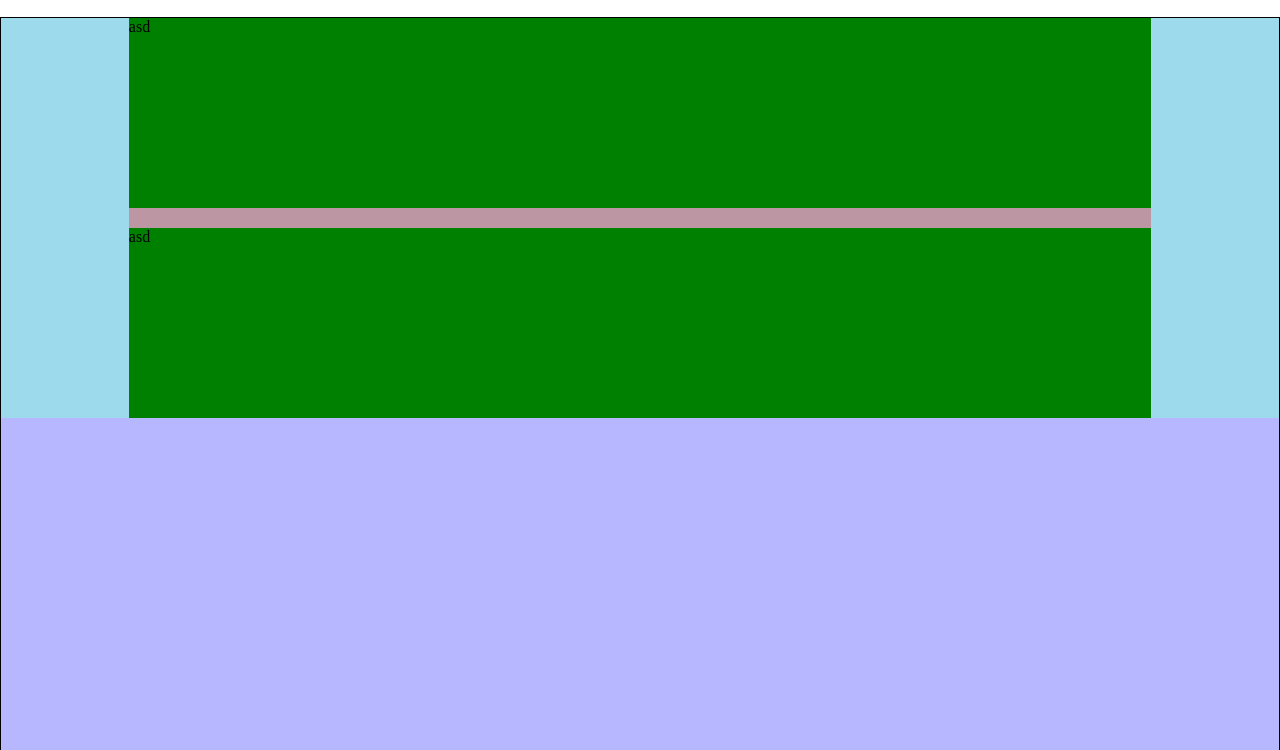
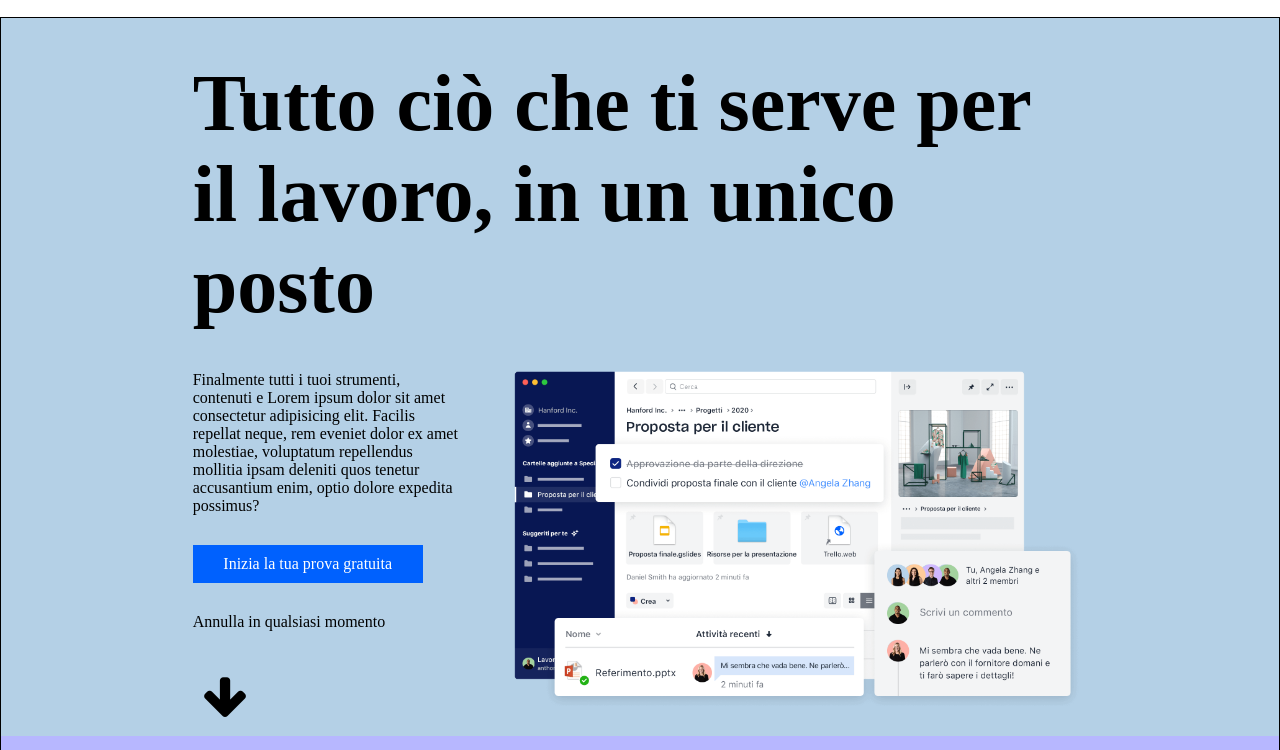
Before and after one commit to RiccardoDelrio/htmlcss-dropbox, a plain HTML site: page index.html in a window 1280 px wide. Shown: the part 50-800 px from the top of the page. Drawn offline with Linux system fonts and the light colour scheme.

Commit message:
added the various sections to the jumbotron

```diff
--- a/assets/css/library.css
+++ b/assets/css/library.css
@@ -1,52 +1,57 @@
 .col1 {
-    width: calc(100/12*1);
+    width: calc(100%/12*1);
 }
 
 .col2 {
-    width: calc(100/12*2);
+    width: calc(100%/12*2);
 }
 
 .col3 {
-    width: calc(100/12*3);
+    width: calc(100%/12*3);
 }
 
 .col4 {
-    width: calc(100/12*4);
+    width: calc(100%/12*4);
 }
 
 .col5 {
-    width: calc(100/12*5);
+    width: calc(100%/12*5);
 }
 
 .col6 {
-    width: calc(100/12*6);
+    width: calc(100%/12*6);
 }
 
 .col7 {
-    width: calc(100/12*7);
+    width: calc(100%/12*7);
 }
 
 .col8 {
-    width: calc(100/12*8);
+    width: calc(100%/12*8);
 }
 
 .col9 {
-    width: calc(100/12*9);
+    width: calc(100%/12*9);
 }
 
 .col10 {
-    width: calc(100/12*10);
+    width: calc(100%/12*10);
 }
 
 .col11 {
-    width: calc(100/12*11);
+    width: calc(100%/12*11);
 }
 
 .col12 {
-    width: calc(100/12*12);
+    width: calc(100%/12*12);
 }
 
-.w-70 {
-    width: 80%;
+.w-60 {
+    width: 60%;
     margin: auto;
 }
+
+.w-80 {
+    width: 70%;
+    margin: auto;
+}
--- a/assets/css/style.css
+++ b/assets/css/style.css
@@ -37,7 +37,7 @@
         background-color: rgba(187, 255, 0, 0.596);
         }
          */
-    .jumbotron-container {
+    /* .jumbotron-container {
         background-color: rgba(127, 255, 212, 0.473);
         height: 400px;
 
@@ -58,7 +58,7 @@
 
 
 
-    }
+    } */
 
 
 }
@@ -86,6 +86,7 @@ a {
     background-color: var(--drop-btn);
     align-content: center;
     padding: 3px 15px;
+    justify-content: center;
 
     a {
         color: white;
@@ -116,7 +117,51 @@ nav {
 
 /* startmain */
 /* startjumbotron */
+.jumbotron-container {
+    background-color: var(--drop-primary);
+}
+
 .jumbotron {
     flex-direction: column;
     align-items: center;
+
+
+    .jumbo {
+        padding: 40px 0 0 0;
+        width: 100%;
+
+        h1 {
+            font-size: 5rem;
+        }
+
+        .jumbo-section {
+            flex-direction: column;
+            gap: 30px;
+
+            img {
+                width: 100%;
+                margin-bottom: -60px;
+            }
+
+            p {
+                padding-right: 30px;
+            }
+
+            a {
+
+                width: 230px;
+                padding: 10px;
+                color: white;
+
+            }
+        }
+    }
+
+    .arrow {
+        font-size: 3rem;
+
+        i {
+            color: black;
+        }
+    }
 }
--- a/index.html
+++ b/index.html
@@ -5,6 +5,8 @@
     <meta charset="UTF-8">
     <meta name="viewport" content="width=device-width, initial-scale=1.0">
     <title>Dropbox</title>
+    <link rel="stylesheet" href="https://cdnjs.cloudflare.com/ajax/libs/font-awesome/4.7.0/css/font-awesome.min.css">
+
     <link rel="stylesheet" href="./assets/css/library.css">
     <link rel="stylesheet" href="./assets/css/style.css">
 </head>
@@ -42,14 +44,40 @@
     <!-- start main-->
     <main>
         <div class="jumbotron-container">
-            <div class="jumbotron w-70 dflex col1 ">
-                <div class="jumbo">asd</div>
-                <div class="jumbo">asd</div>
+            <div class="jumbotron w-80 dflex  ">
+                <div class="jumbo ">
+                    <h1>Tutto ciò che ti serve per il lavoro, in un unico posto</h1>
+                </div>
+                <div class="jumbo dflex">
+                    <section class="jumbo-section dflex col4 ">
+                        <p>
+                            Finalmente tutti i tuoi strumenti, contenuti e Lorem ipsum dolor sit amet consectetur
+                            adipisicing elit. Facilis repellat neque, rem eveniet dolor ex amet molestiae, voluptatum
+                            repellendus mollitia ipsam deleniti quos tenetur accusantium enim, optio dolore expedita
+                            possimus?
+                        </p>
+                        <a class="btn-style" href="">Inizia la tua prova gratuita</a>
+                        <p>Annulla in qualsiasi momento</p>
+                        <a class="arrow" href="">
+                            <i class="fa fa-arrow-down" aria-hidden="true"></i>
+
+                        </a>
+                    </section>
+                    <section class="jumbo-section col8">
+
+
+                        <img src="./assets/img/jumbo.png" alt="">
+
+
+                    </section>
+                </div>
             </div>
         </div>
+        <!-- end jumbotron -->
+
     </main>
     <!-- start footer-->
-    <footer></footer>
+    <footer> asdasd</footer>
 
 </body>
 
```
